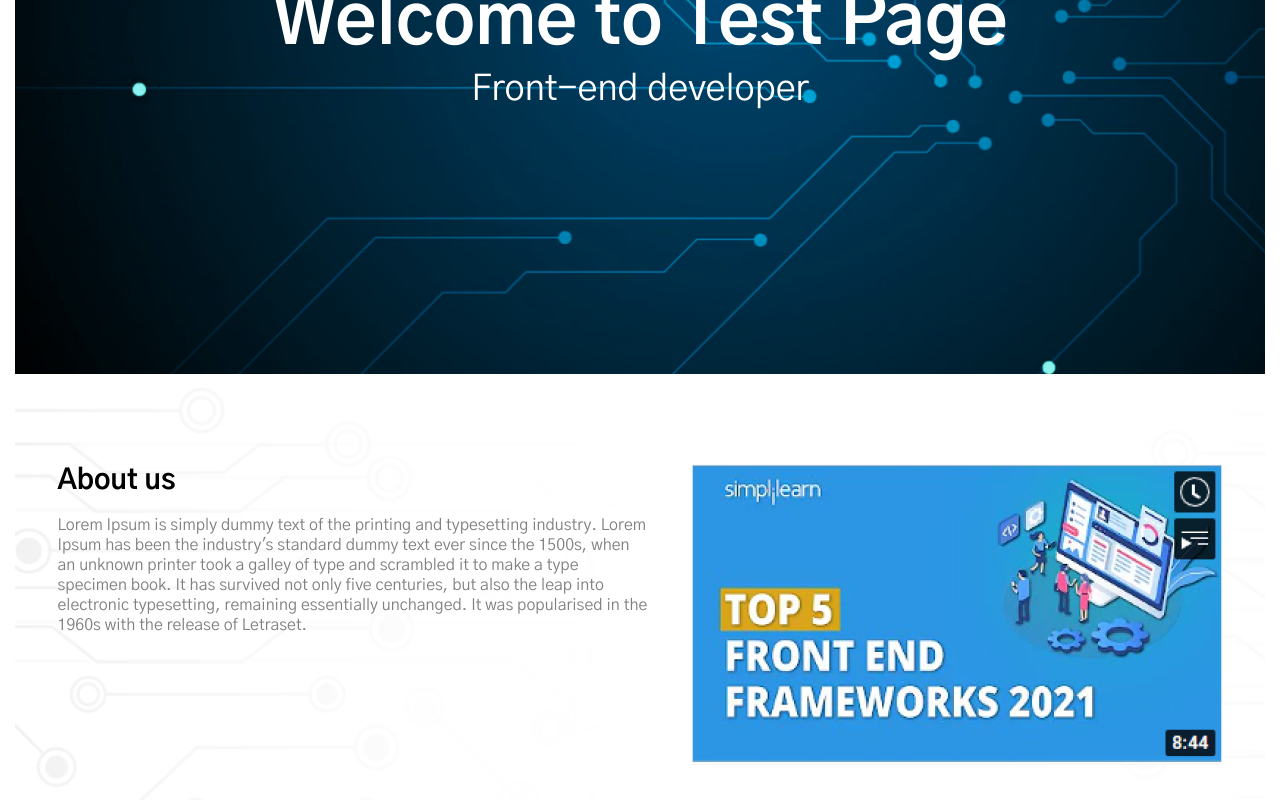
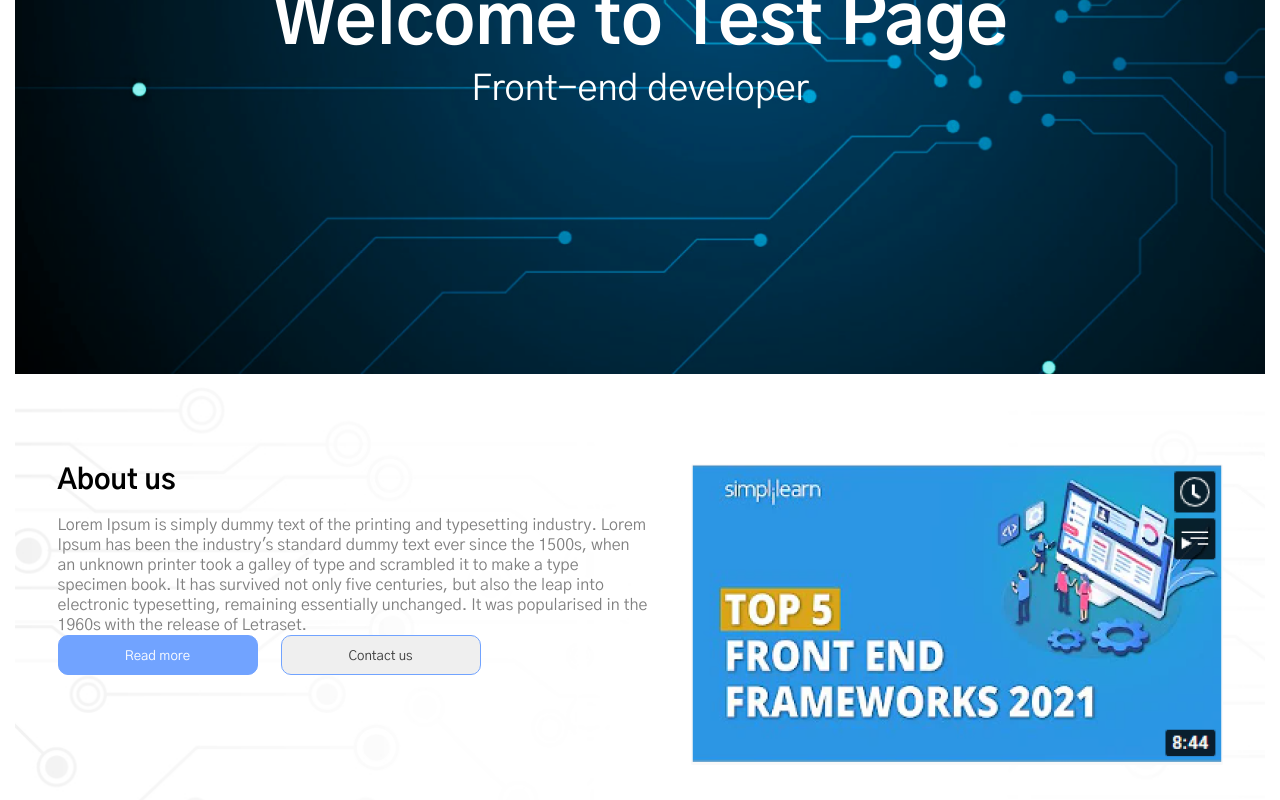
Before and after one commit to serg473/landing-page-vue, a Vue app: page / in a window 1280 px wide. Shown: the part 363-1163 px from the top of the page. Built offline with nearby package versions, Linux system fonts and the light colour scheme.

Commit message:
feat: create component button

```diff
--- a/src/components/Button.vue
+++ b/src/components/Button.vue
@@ -1,20 +1,26 @@
 <script setup>
 const props = defineProps({
-	active: {
-		type: boolean,
-	},
+	isActive: Boolean,
 })
 </script>
 <template>
-	<button class="{{`${active}`}}">
+	<button class="btn" :class="{ active: isActive }">
 		<slot></slot>
 	</button>
 </template>
-<style scoped lang="scss">
-button {
-	border: 1px solid #71a3ff;
+<style lang="scss">
+$bg-btn: #71a3ff;
+.btn {
+	font-family: inherit;
+	border: 1px solid $bg-btn;
 	border-radius: 10px;
 	width: 200px;
 	height: 40px;
+	color: #3d3d3d;
+	padding: 11px 0 9px 0;
+	&.active {
+		color: #fff;
+		background: $bg-btn;
+	}
 }
 </style>
--- a/src/view/Home.vue
+++ b/src/view/Home.vue
@@ -1,4 +1,6 @@
-<script setup></script>
+<script setup>
+import Button from '../components/Button.vue'
+</script>
 <template>
 	<main class="main home">
 		<div class="home__wallpaper wallpaper">
@@ -18,6 +20,10 @@
 						remaining essentially unchanged. It was popularised in the 1960s
 						with the release of Letraset.
 					</p>
+					<div class="about__group-btn">
+						<Button :isActive="true">Read more</Button>
+						<Button>Contact us</Button>
+					</div>
 				</div>
 				<div class="about__preview">
 					<img src="../assets/img/information/about.png" alt="About" />
@@ -66,5 +72,9 @@
 		margin-top: 16px;
 		color: #808080;
 	}
+	&__group-btn {
+		display: flex;
+		gap: 23px;
+	}
 }
 </style>
```
